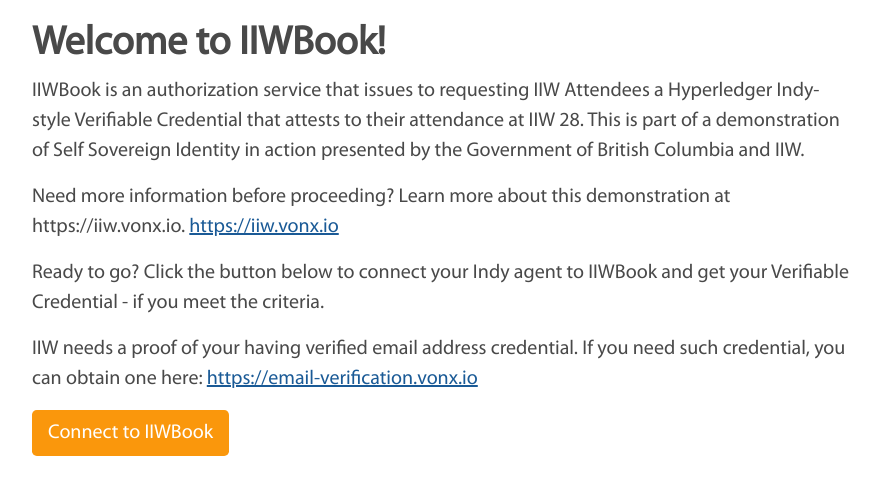
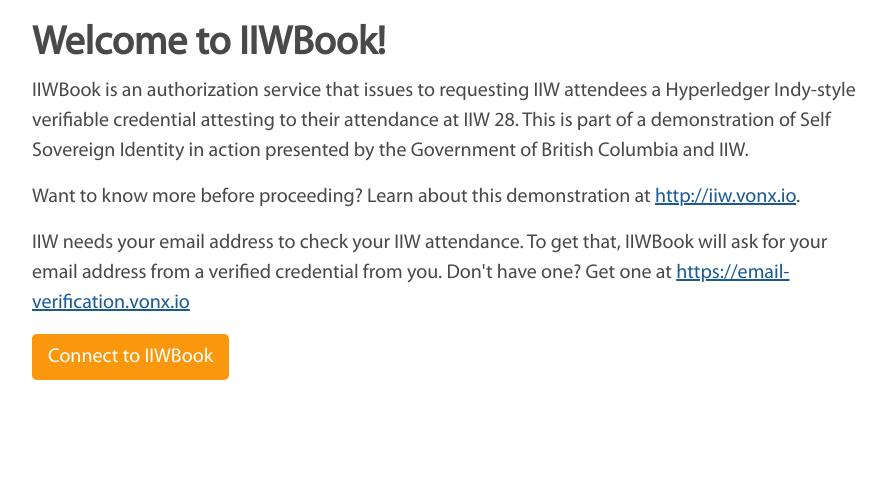
Before and after one commit to bcgov/iiwbook, a Django app: page / in a window 1280 px wide. Shown: the part 71-566 px from the top of the page, without its empty margins (53-939 px from the left). Run offline with Django 3.2, Linux system fonts and the light colour scheme; parts of the project's set-up code (start-up, migrations or seed data) failed here and were passed over; some libraries are stand-ins or nearby versions.

Commit message:
Cleanup of the instructions
Signed-off-by: Stephen Curran <swcurran@gmail.com>

```diff
--- a/src/iiw_book/templates/index.html
+++ b/src/iiw_book/templates/index.html
@@ -57,25 +57,21 @@
           <div class="col-md-9 col-sm-8">
             <h1>Welcome to IIWBook!</h1>
             <p class="lead">
-              IIWBook is an authorization service that issues to requesting IIW Attendees a
-              Hyperledger Indy-style Verifiable Credential that attests to their
+              IIWBook is an authorization service that issues to requesting IIW attendees a
+              Hyperledger Indy-style verifiable credential attesting to their
               attendance at IIW 28. This is part of a demonstration of Self Sovereign
               Identity in action presented by the Government of British Columbia and IIW.
             </p>
             <p class="lead">
-              Need more information before proceeding? Learn more about this
-              demonstration at https://iiw.vonx.io.
-              <a href="https://iiw.vonx.io" target="_blank"
-                >https://iiw.vonx.io</a
-              >
+              Want to know more before proceeding? Learn about this demonstration at
+              <a href="http://iiw.vonx.io" target="_blank"
+                >http://iiw.vonx.io</a
+              >.
             </p>
             <p class="lead">
-              Ready to go? Click the button below to connect your Indy agent to
-              IIWBook and get your Verifiable Credential - if you meet the criteria.
-            </p>
-            <p class="lead">
-              IIW needs a proof of your having verified email address credential. If you need such
-              credential, you can obtain one here:
+              IIW needs your email address to check your IIW attendance. To get that, IIWBook
+              will ask for your email address from a verified credential from you. Don't have one?
+              Get one at
               <a href="https://email-verification.vonx.io" target="_blank"
                 >https://email-verification.vonx.io</a
               >
--- a/src/iiw_book/views.py
+++ b/src/iiw_book/views.py
@@ -199,9 +199,9 @@
         )
 
         send_mail(
-            "New attendee connection",
+            "New IIWBook Verification Request",
             f"Go here to approve or deny this attendee: https://iiwbook.vonx.io/backend",
-            "noreply@gov.bc.ca",
+            "IIWBook <noreply@gov.bc.ca>",
             STAFF_EMAILS.split(","),
             fail_silently=False,
             html_message=email_html,
```
Also changed, not shown: src/iiw_book/templates/invite.html (+15 -10 lines).
